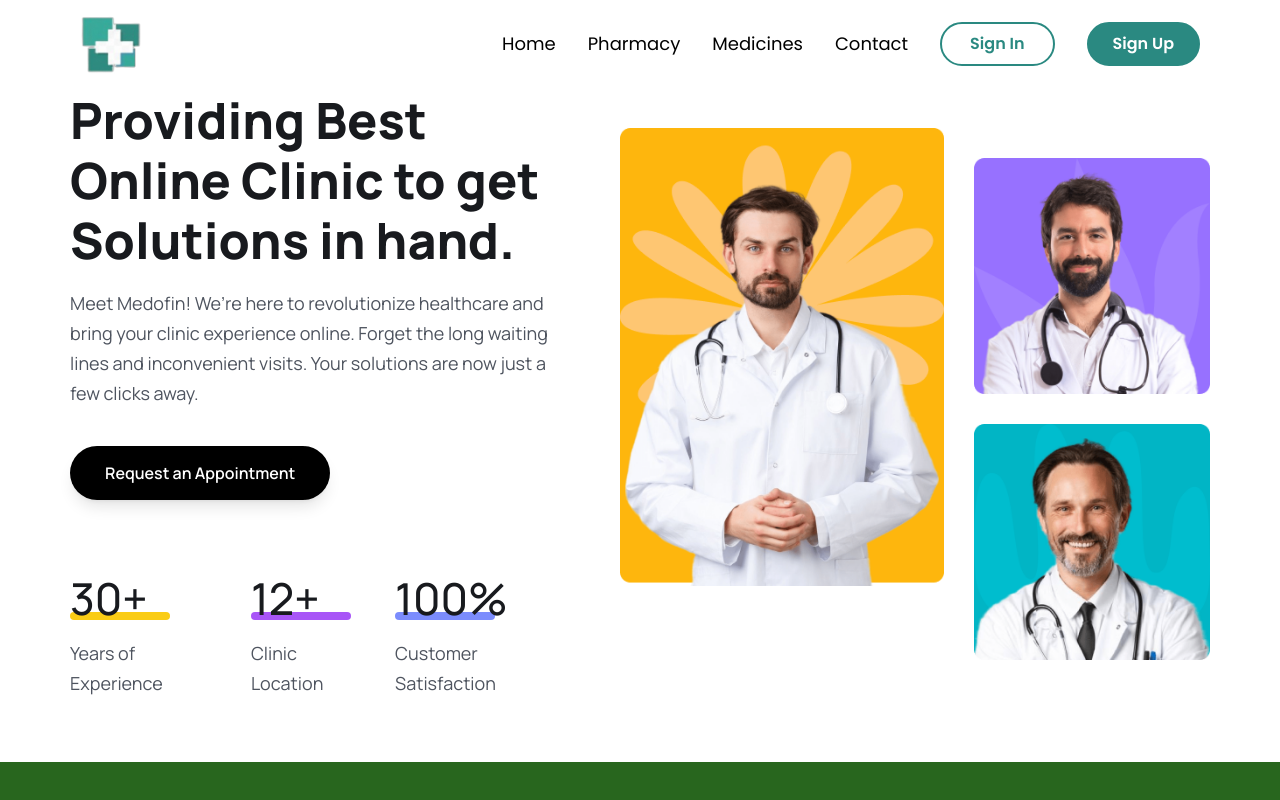
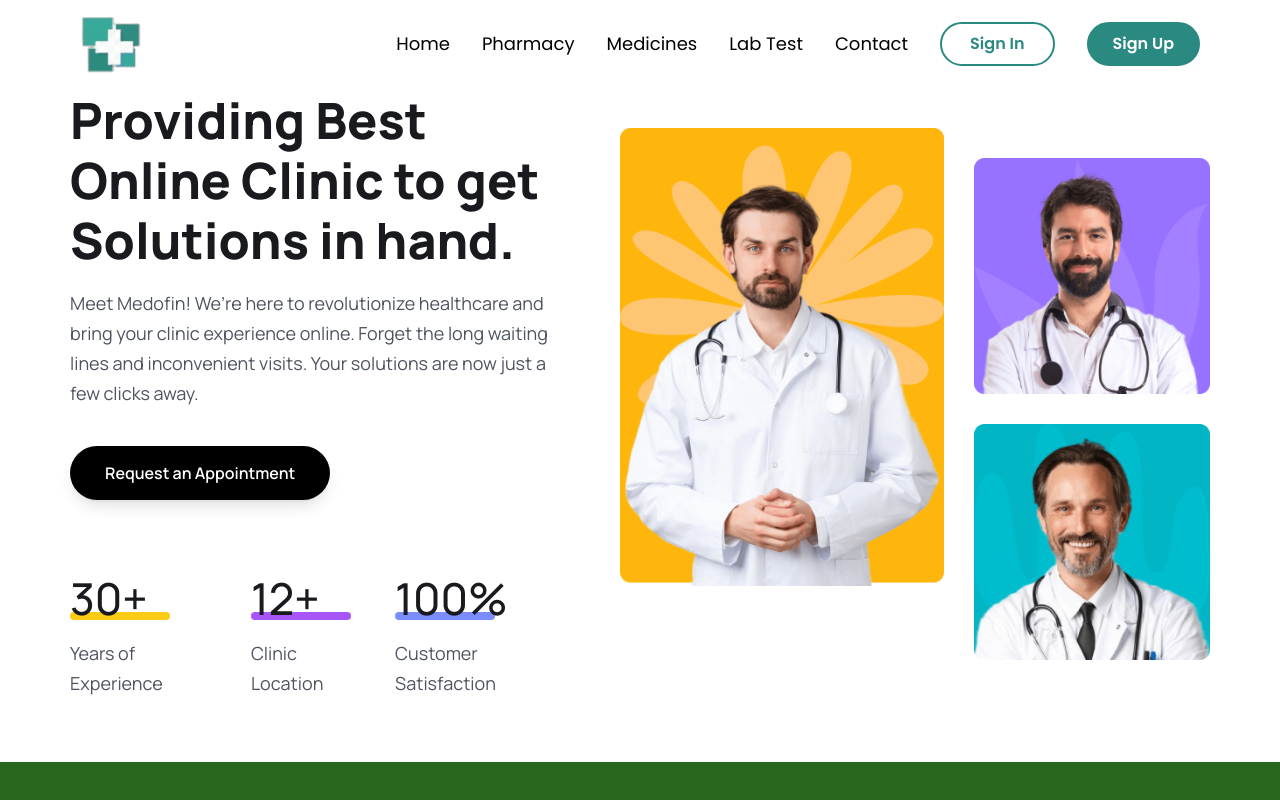
Before and after one commit to vishnubansal001/medofin, a React (Vite) app in the folder client/: page / in a window 1280 px wide. Shown: the top 800 px of the page. Built offline with nearby package versions, Linux system fonts and the light colour scheme; the HTML template or start-up script is replaced by a standard one; a web font is replaced by a local one.

Commit message:
added work

```diff
--- a/client/src/components/home/Navbar.jsx
+++ b/client/src/components/home/Navbar.jsx
@@ -8,6 +8,7 @@ const navItems = [
   { value: "Home", path: "/" },
   { value: "Pharmacy", path: "/pharmacy" },
   { value: "Medicines", path: "/products" },
+  { value: "Lab Test", path: "/lab-test" },
   { value: "Contact", path: "/contact" },
 ];
 
@@ -43,6 +44,12 @@ const Navbar = () => {
               className="lg:text-lg text-base cursor-pointer select-none"
             >
               Medicines
+            </Link>
+            <Link
+              to="/lab-test"
+              className="lg:text-lg text-base cursor-pointer select-none"
+            >
+              Lab Test
             </Link>
             <Link to="/contact" className="lg:text-lg text-base cursor-pointer select-none">
               Contact
--- a/client/src/pages/product/Products.jsx
+++ b/client/src/pages/product/Products.jsx
@@ -1,7 +1,6 @@
 import { NavLink } from "react-router-dom";
 import logo from "../../assets/logo.png";
 import { FaSearch } from "react-icons/fa";
-// import { Swiper, SwiperSlide } from "swiper/react";
 import SwiperCore from "swiper";
 import "swiper/css";
 import image2 from "../../assets/image2.png";
@@ -19,8 +18,8 @@ import health from "../../assets/health.png";
 import { Swiper, SwiperSlide } from "swiper/react";
 import { Navigation, Pagination } from "swiper";
 import "swiper/swiper-bundle.css";
-import { useEffect, useState } from "react";
-import { useCartStore, useProductsStore } from "../../store/masterStore";
+import { useState } from "react";
+import { useCartStore } from "../../store/masterStore";
 import { useNavigate } from "react-router-dom";
 
 const data = [
@@ -170,23 +169,12 @@ const Products = () => {
   const [searchQuery, setSearchQuery] = useState("");
   const [filteredProducts, setFilteredProducts] = useState(products);
   const navigate = useNavigate();
-  // const {products,minerals,coldfever,topsellProducts} = useProductsStore(); zustand is added in masterStore.js you can apply it here by removing comment and default state
   const addToCart = useCartStore((state) => state.addToCart);
 
   const handleAddToCart = (item) => {
     addToCart(item);
     console.log("Item added to cart:", item);
   };
-
-  // const fetchData = useProductsStore((state) => state.fetchData);
-
-  // useEffect(() => {
-  //   fetchData("/api/products");
-  //   fetchData("/api/minerals");
-  //   fetchData("/api/coldfever");
-  //   fetchData("/api/topsellProducts");
-  // }, []);
-  ///dummy api code for usage
 
   const handleSearch = (query) => {
     setSearchQuery(query);
@@ -199,7 +187,7 @@ const Products = () => {
   SwiperCore.use([Navigation, Pagination]);
   return (
     <>
-      <header className="flex items-center justify-center w-full z-10 fixed top-0 bg-white/50 backdrop-blur-sm bg-clip">
+      <header className="flex items-center justify-center w-full z-10 fixed top-0 bg-white">
         <nav className="flex items-center justify-center w-full flex-col gap-2">
           <div className="flex items-center justify-between px-6 py-3 border-[#dfdfdf] border-b w-full">
             <div className="flex items-center justify-center gap-2">
```
